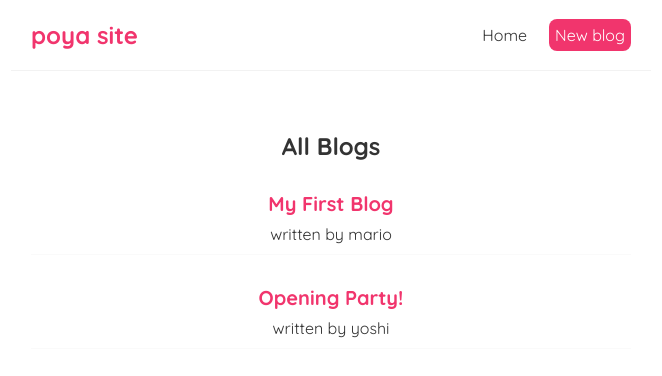
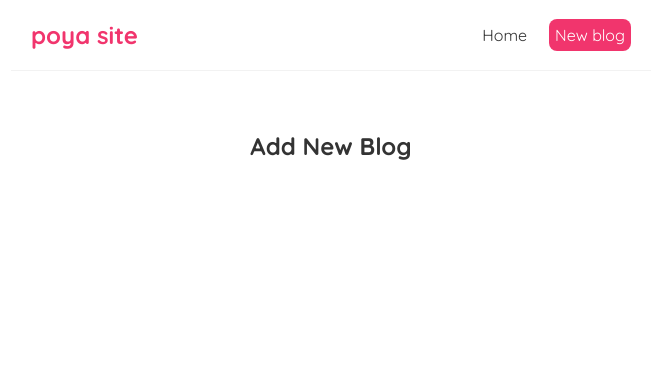
Before and after one commit to zahrasarabi79/reacttest, a React (Create React App) app: page /create in a window 1280 px wide. Shown: the top 376 px of the page, without its empty margins (309-971 px from the left). Built offline with nearby package versions, Linux system fonts and the light colour scheme; data requests are answered from the project's data file.

Commit message:
Exact Match Routes

```diff
--- a/src/App.js
+++ b/src/App.js
@@ -2,6 +2,7 @@
 import Navbar from "./navbar";
 import Home from "./home";
 import { BrowserRouter as Router, Route, Switch } from "react-router-dom";
+import Create from "./Creat";
 function App() {
   return (
     <Router>
@@ -9,8 +10,11 @@
         <Navbar />
         <div className="content">
           <Switch>
-            <Route path="/">
+            <Route exact path="/">
               <Home />
+            </Route>
+            <Route path="/create">
+              <Create />
             </Route>
           </Switch>
         </div>
--- /dev/null
+++ b/src/Creat.js
@@ -0,0 +1,9 @@
+const Create = () => {
+  return (
+    <div className="create">
+      <h2>Add New Blog</h2>
+    </div>
+  );
+};
+
+export default Create;
```
